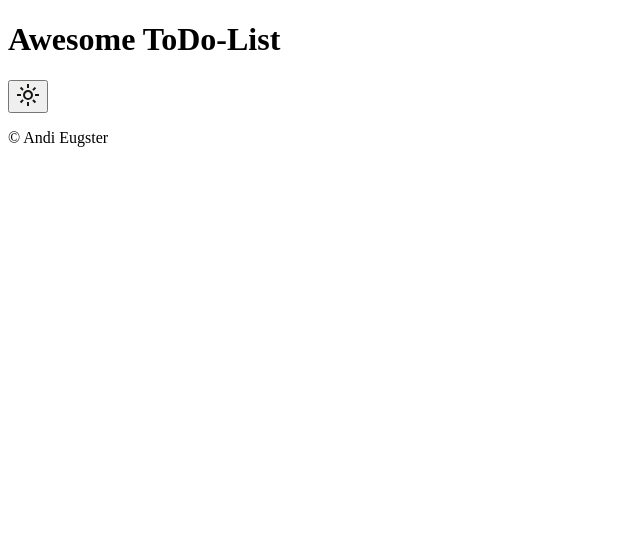
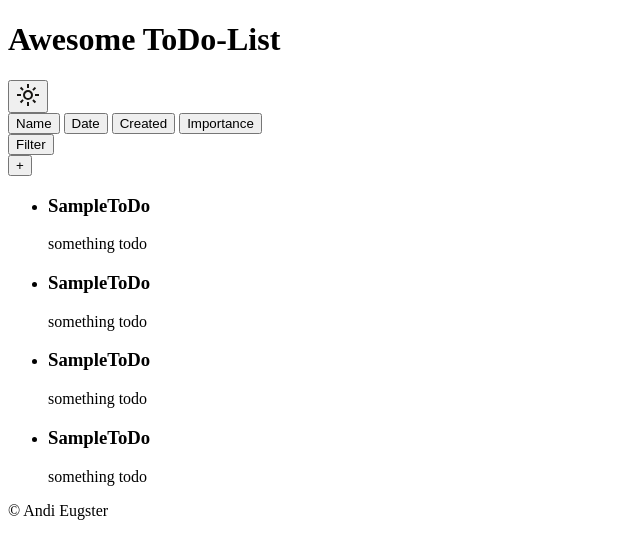
Before and after one commit to Zwebelee/simple-to-do-list, a website: page source/public/index.html in a window 1280 px wide. Shown: the whole page, without its empty margins (0-640 px from the left). Drawn offline with nearby package versions, Linux system fonts and the light colour scheme.

Commit message:
🚧 Sample Todos

```diff
--- a/source/public/index.html
+++ b/source/public/index.html
@@ -6,6 +6,7 @@
   <script src="https://cdnjs.cloudflare.com/ajax/libs/handlebars.js/4.7.3/handlebars.min.js"
           integrity="sha256-/PJBs6QWvXijOFIX04kZpLb6ZtSQckdOIavLWKKOgXU=" crossorigin="anonymous" defer></script>
   <script src="scripts/index.js" type="module"></script>
+  <script src="scripts/todomodel.js"></script>
 
   <link rel="stylesheet" href="styles/index.css">
 </head>
@@ -19,7 +20,25 @@
 
 </header>
 <main>
+  <div class="controller">
+    <div class="sorters">
+      <button>Name</button>
+      <button>Date</button>
+      <button>Created</button>
+      <button>Importance</button>
+    </div>
+    <div class="filters">
+      <button>Filter</button>
+    </div>
+    <div class="new-todo">
+      <button>+</button>
+    </div>
 
+  </div>
+  <div >
+    <ul class="todo-list" id="todo-list">
+    </ul>
+  </div>
 </main>
 <footer>
   <p>&copy; Andi Eugster</p>
--- a/source/public/scripts/index.js
+++ b/source/public/scripts/index.js
@@ -9,3 +9,21 @@ themeToggle.addEventListener('click', () => {
     themeIcon.src = 'assets/light_mode.svg';
   }
 })
+
+function createSampleToDos(todos){
+  return todos.map(todo =>
+    `<li>
+      <h3>${todo.title}</h3>
+      <p>${todo.note}</p>
+      </li>`
+  ).join('');
+}
+
+const todoListElement = document.querySelector("#todo-list")
+
+function renderTodoList(){
+  const todoList = createSampleToDos(todos);
+  todoListElement.innerHTML= todoList;
+}
+
+renderTodoList()
--- /dev/null
+++ b/source/public/scripts/todomodel.js
@@ -0,0 +1,6 @@
+const todos = [
+  {id: '01', title: 'SampleToDo', note: 'something todo', dueDate:'', importance:''},
+  {id: '01', title: 'SampleToDo', note: 'something todo', dueDate:'', importance:''},
+  {id: '01', title: 'SampleToDo', note: 'something todo', dueDate:'', importance:''},
+  {id: '01', title: 'SampleToDo', note: 'something todo', dueDate:'', importance:''}
+];
```
